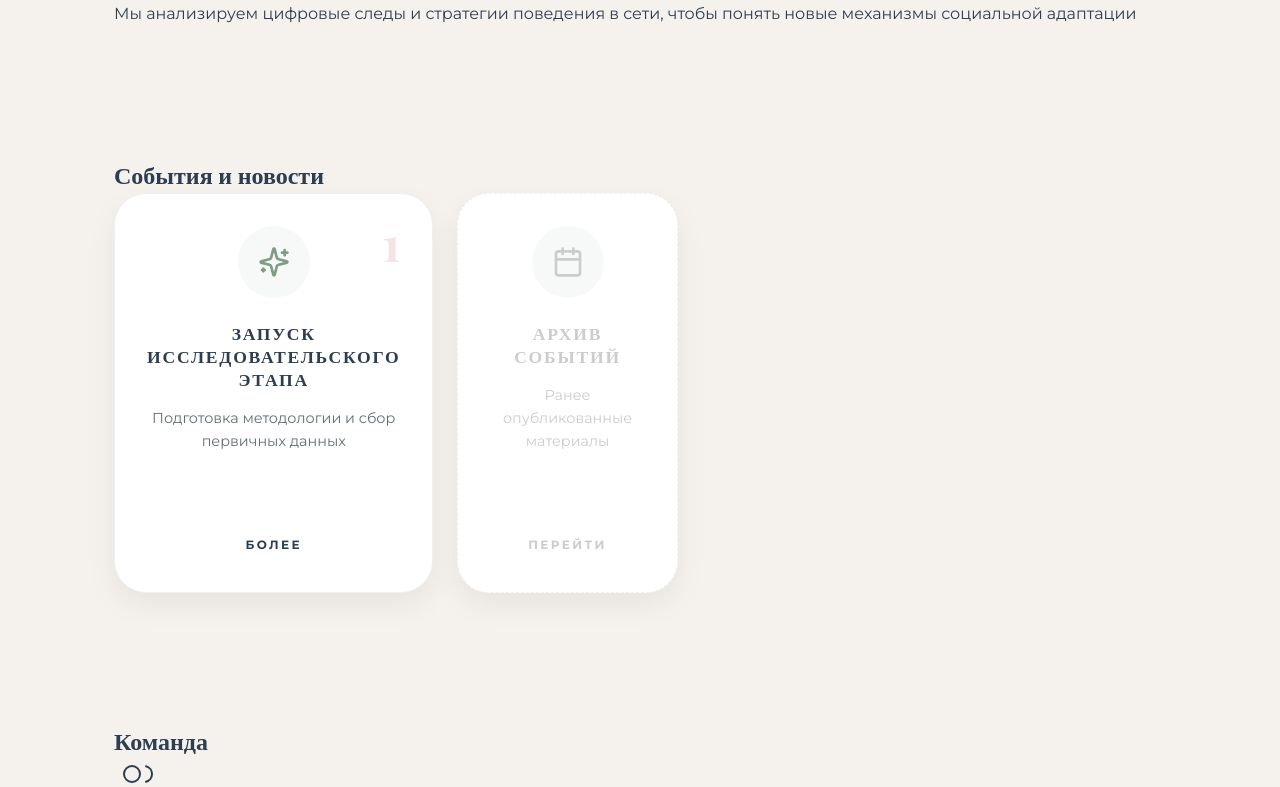
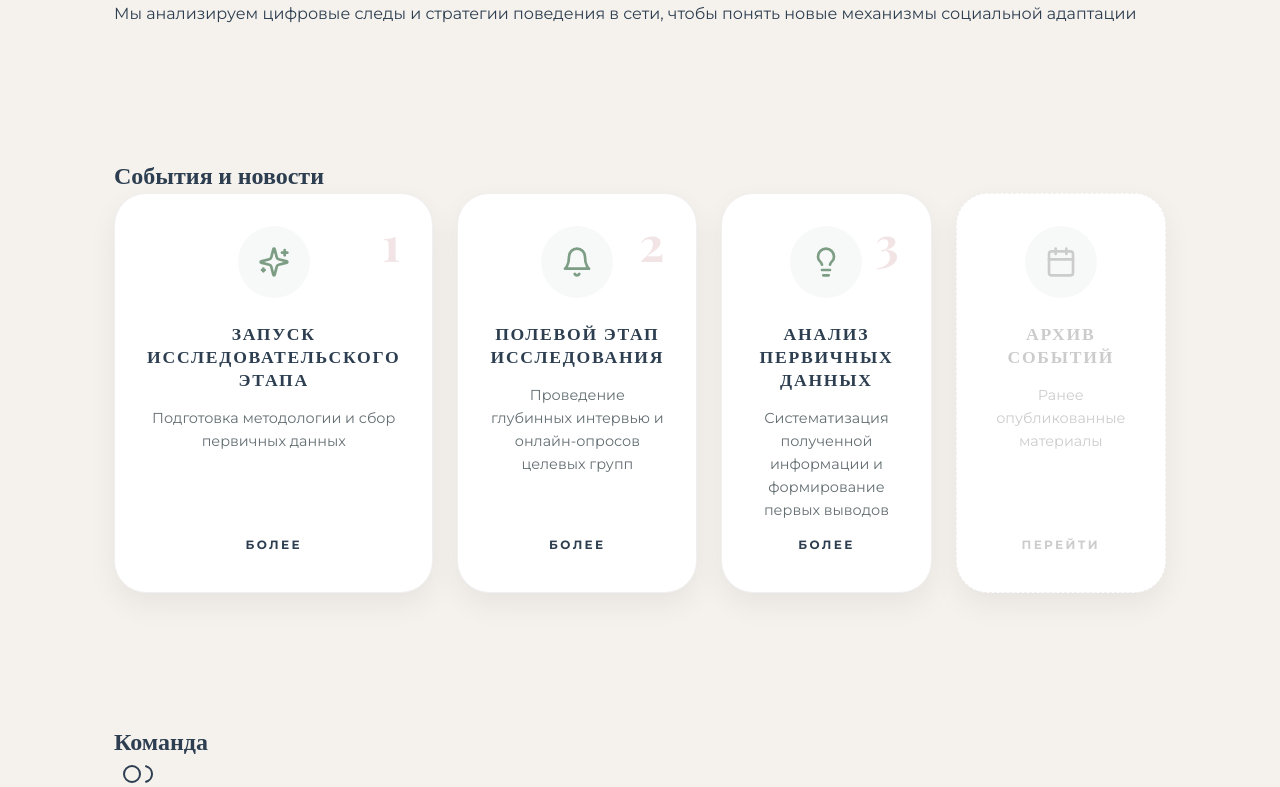
Before and after one commit to digital-selfcare/digital-selfcare.github.io, a React (Vite) app: page / in a window 1280 px wide. Shown: the part 600-1387 px from the top of the page. Built offline with nearby package versions, Linux system fonts and the light colour scheme; a web font is replaced by a local one.

Commit message:
Content: 3 news items + archive

```diff
--- a/src/content.js
+++ b/src/content.js
@@ -1,7 +1,7 @@
 export const content = {
   hero: {
     title: "Самосохранительное поведение россиян",
-    subtitle: "", // Removed as requested
+    subtitle: "",
     cta: "О проекте"
   },
   about: {
@@ -20,6 +20,22 @@ export const content = {
         type: "Анонс",
         title: "Запуск исследовательского этапа",
         description: "Подготовка методологии и сбор первичных данных",
+        status: "upcoming"
+      },
+      {
+        id: 2,
+        date: "2026",
+        type: "План",
+        title: "Полевой этап исследования",
+        description: "Проведение глубинных интервью и онлайн-опросов целевых групп",
+        status: "upcoming"
+      },
+      {
+        id: 3,
+        date: "2026",
+        type: "План",
+        title: "Анализ первичных данных",
+        description: "Систематизация полученной информации и формирование первых выводов",
         status: "upcoming"
       }
     ]
```
